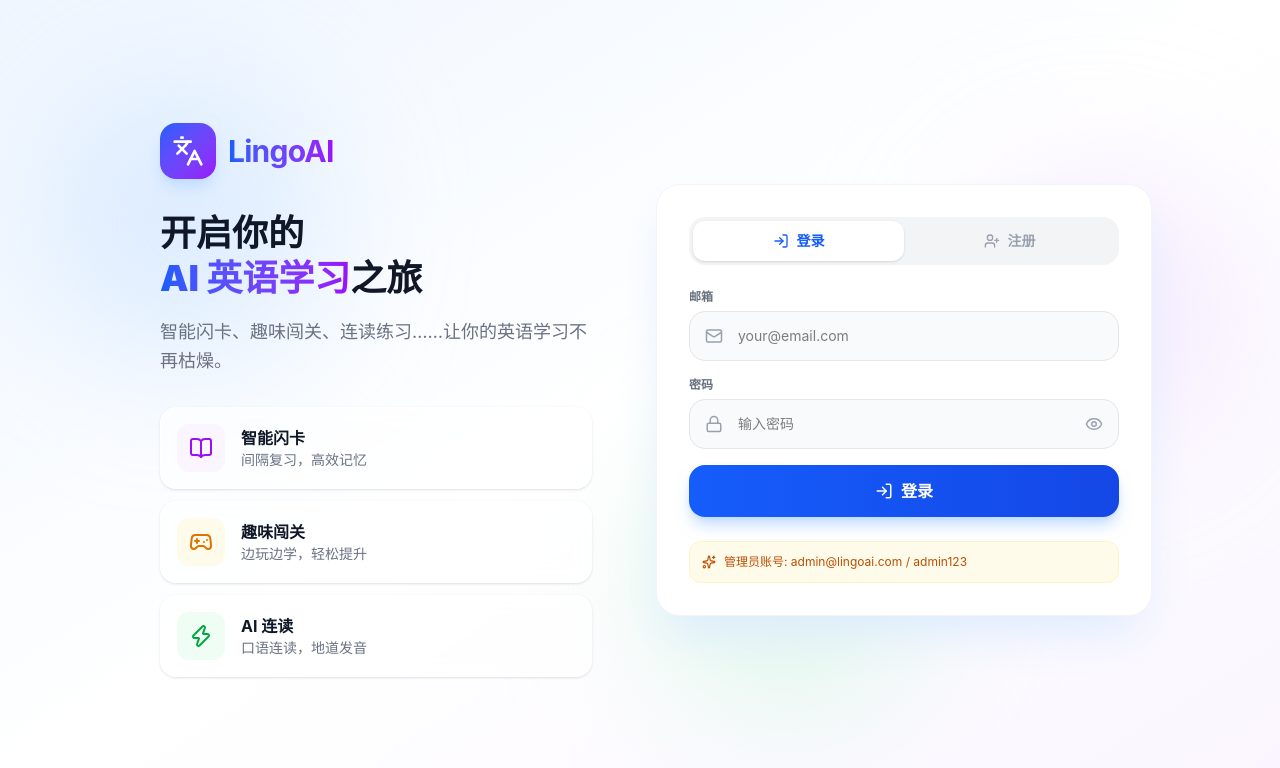
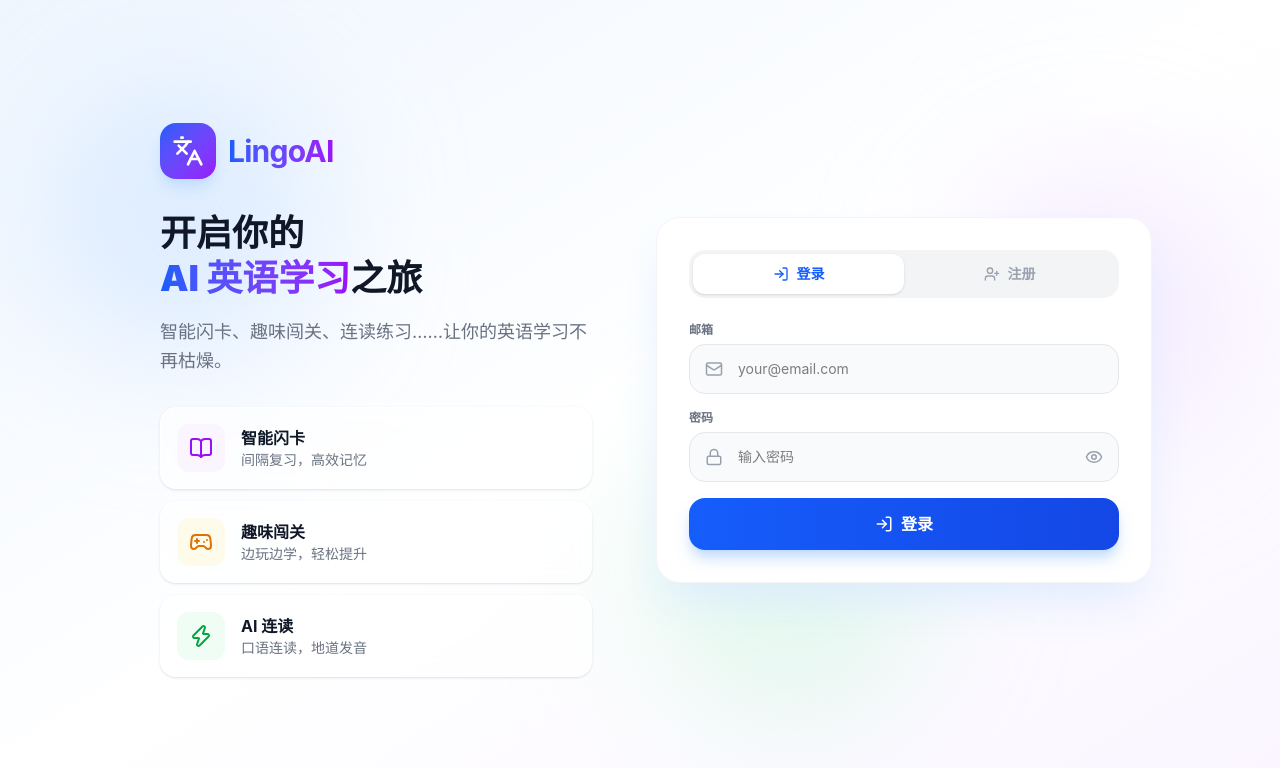
Before and after one commit to linlaytop/lingoai, a React (Vite) app: page / in a window 1280 px wide. Shown: the top 768 px of the page. Built offline with nearby package versions, Linux system fonts and the light colour scheme.

Commit message:
security: remove admin credentials from login page display

```diff
--- a/src/components/LoginPage.tsx
+++ b/src/components/LoginPage.tsx
@@ -225,11 +225,6 @@ export function LoginPage({ onSuccess }: LoginPageProps) {
             </button>
           </form>
 
-          {/* Admin hint */}
-          <div className="mt-6 p-3 bg-amber-50 border border-amber-100 rounded-xl text-xs text-amber-700 flex items-center gap-2">
-            <Sparkles size={14} />
-            <span>管理员账号: admin@lingoai.com / admin123</span>
-          </div>
         </motion.div>
       </div>
     </div>
```
